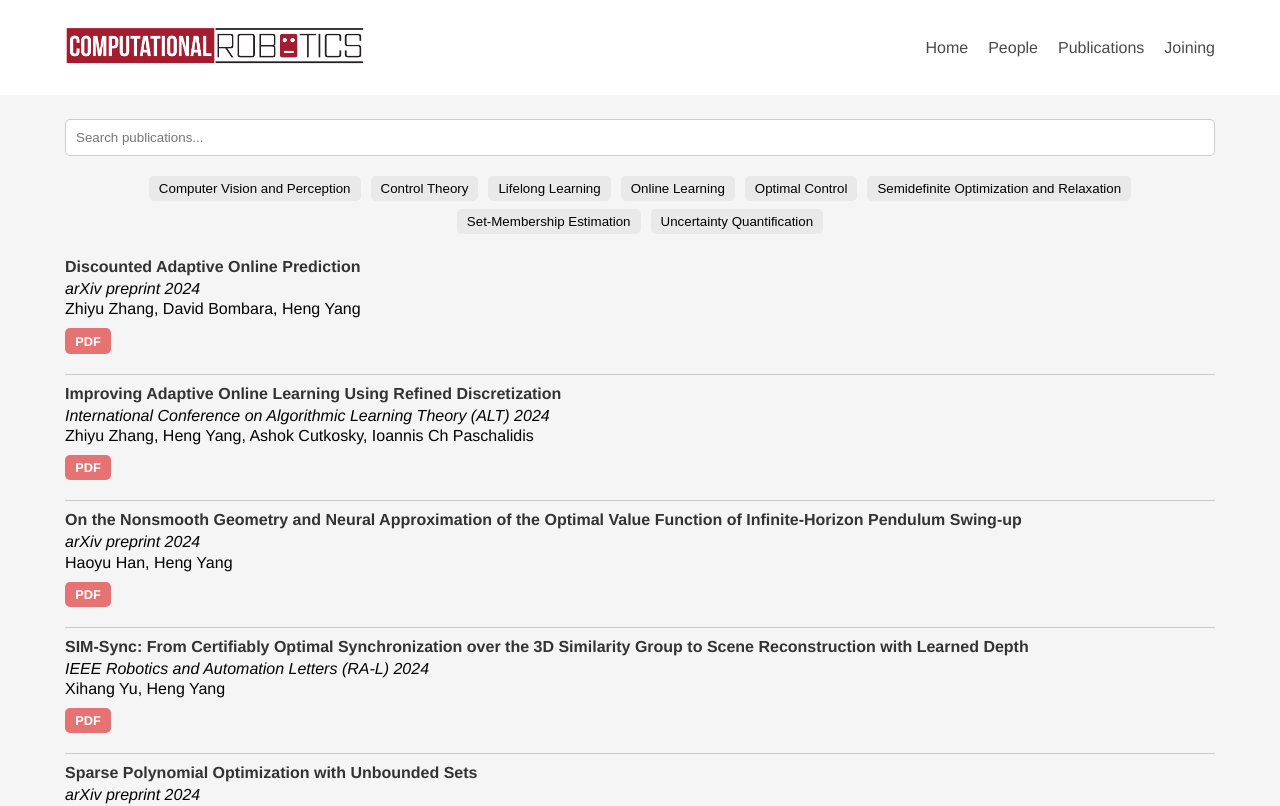
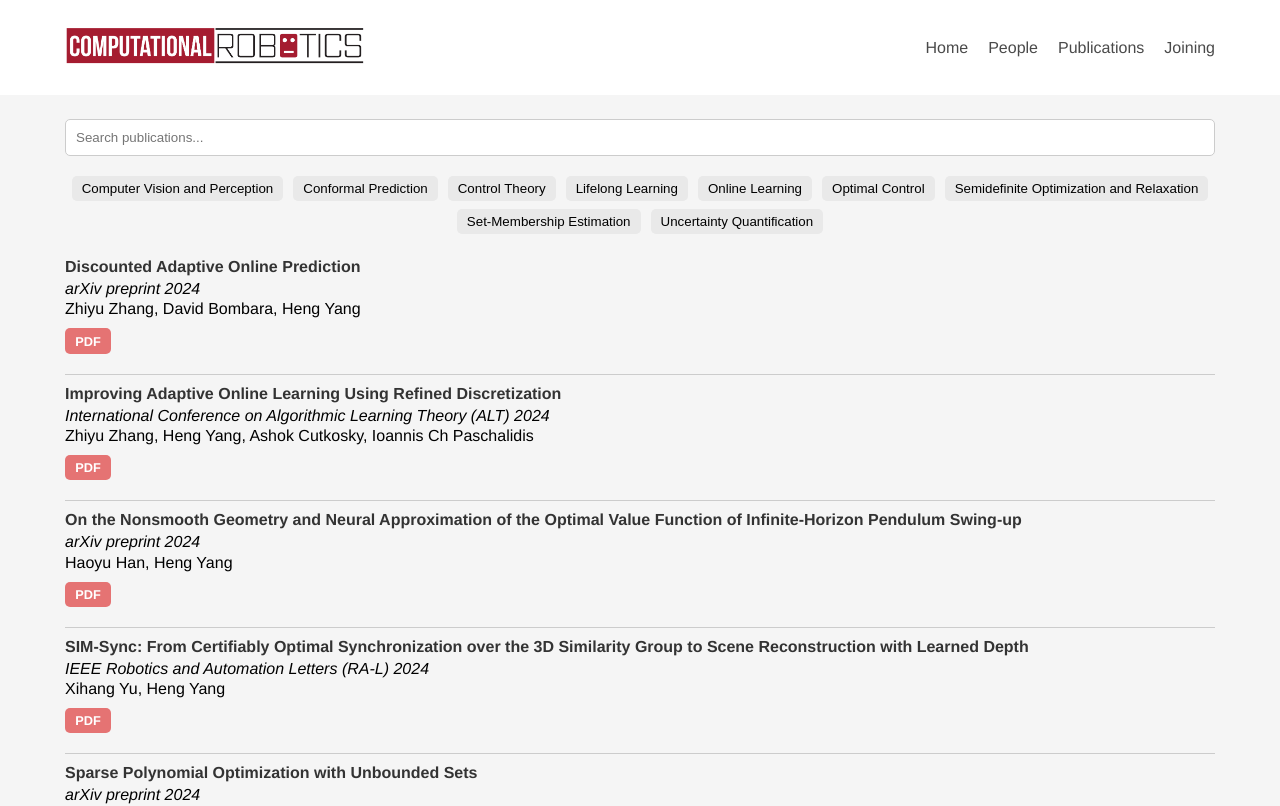
Before and after one commit to ComputationalRobotics/ComputationalRobotics.github.io, a React (Create React App) app: page /publications in a window 1280 px wide. Shown: the top 806 px of the page. Built offline with nearby package versions, Linux system fonts and the light colour scheme.

Commit message:
few more tags

```diff
--- a/src/components/PublicationsPage.js
+++ b/src/components/PublicationsPage.js
@@ -29,7 +29,7 @@ const allPublications = [
     title: 'Object Pose Estimation with Statistical Guarantees: Conformal Keypoint Detection and Geometric Uncertainty Propagation',
     journal_year: 'IEEE Conf. on Computer Vision and Pattern Recognition (CVPR) 2023',
     people: ['Heng Yang', 'Marco Pavone'],
-    tags: ['Uncertainty Quantification', 'Computer Vision and Perception'],
+    tags: ['Uncertainty Quantification', 'Computer Vision and Perception', 'Set-Membership Estimation', 'Conformal Prediction'],
     pdfLink: 'https://arxiv.org/pdf/2303.12246.pdf',
     videoLink: 'https://youtu.be/NWUf4hd571E',
     codeLink: 'https://github.com/ComputationalRobotics/PURSE',
@@ -49,7 +49,7 @@ const allPublications = [
     title: 'Discounted Adaptive Online Prediction',
     journal_year: 'arXiv preprint 2024',
     people: ['Zhiyu Zhang', 'David Bombara', 'Heng Yang'],
-    tags: ['Online Learning', 'Uncertainty Quantification', 'Lifelong Learning'],
+    tags: ['Online Learning', 'Uncertainty Quantification', 'Lifelong Learning', 'Conformal Prediction'],
     pdfLink: 'https://arxiv.org/pdf/2402.02720.pdf',
     year: 2024,
   },
```
Also changed, not shown: 1 other file (tests, documents, lock files or other folders).
